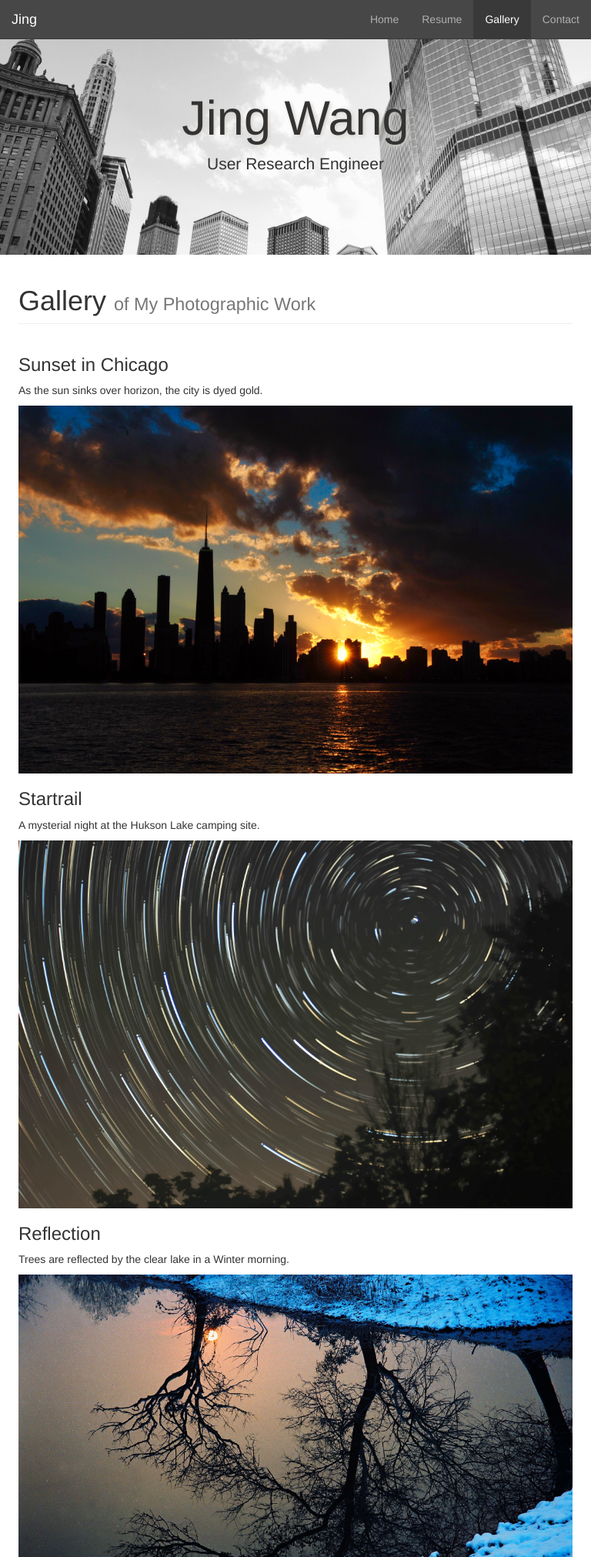
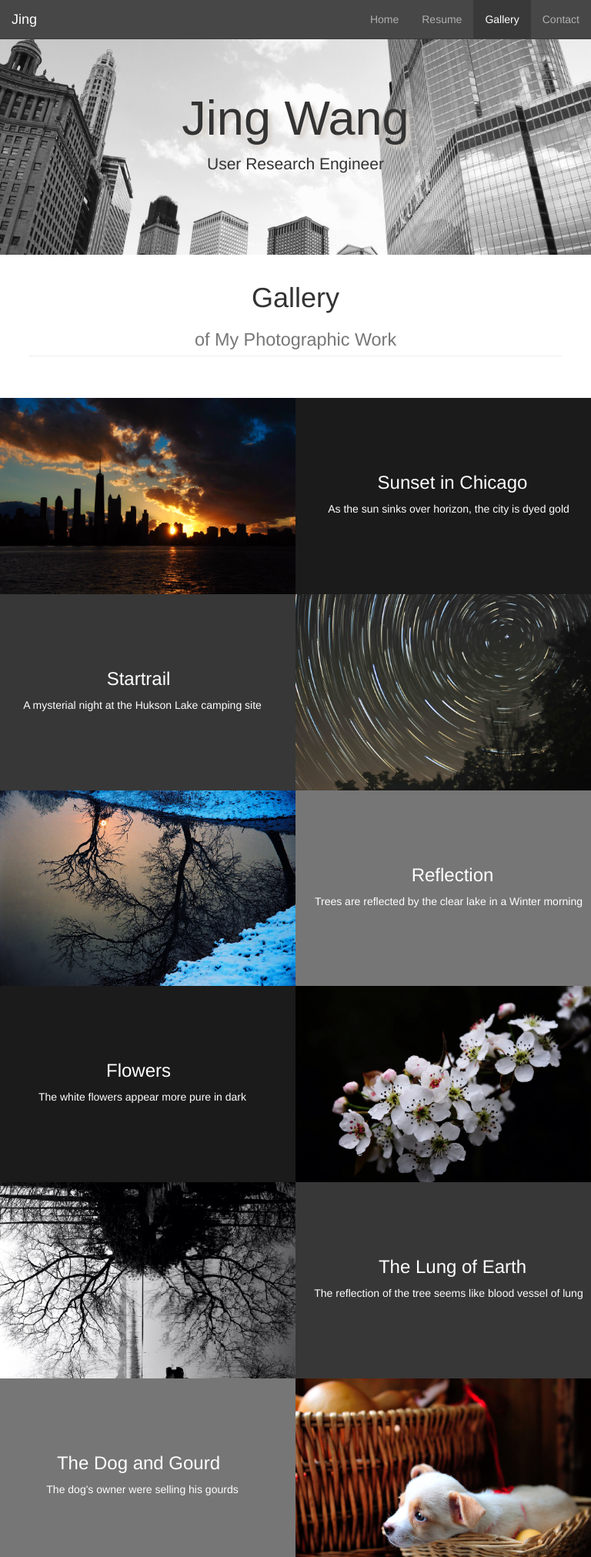
Before and after one commit to Gakun/portfolio, a Python web app: template templates/gallery.html in a window 768 px wide. Shown: the top 2023 px of the page at 77% size. Run offline with Jinja, Linux system fonts and the light colour scheme; the template is opened without the code that fills it, so the values that code supplies are empty; some libraries are stand-ins or nearby versions.

Commit message:
change gallery responsive design

```diff
--- a/static/base.css
+++ b/static/base.css
@@ -20,7 +20,8 @@ header .jumbotron{
 }
 
 header .jumbotron h1{
-    text-shadow: 2px 2px 5px #D6D1CB;
+    text-shadow: 5px 5px 5px #D6D1CB;
+    font-family: "futura", sans-serif;
 }
 
 /*footer css*/
--- a/static/gallery.css
+++ b/static/gallery.css
@@ -1,3 +1,81 @@
+@media(max-width: 768px){
+.gallery{
+    padding-left: 0;
+    padding-right: 0;
+}
+
+.gallery .page-header{
+    text-align: center;
+}
+
+.gallery .page-header small{
+    display: block;
+    margin-top: 1em;
+}
+.description{
+    text-align: center;
+    padding-bottom: 1em;
+
+}
+
+.description{
+    padding-top: 10%;
+    color: white;
+}
+
+.grey-first{
+    background-color: #1B1B1B;
+}
+
+.grey-second{
+    background-color: #373737;
+}
+
+.grey-third{
+    background-color: #767676;
+}
+
+}
+
+
+@media (min-width: 768px) and (max-width: 992px){
+
+.gallery{
+    width: 100%;
+    padding-left: 0;
+    padding-right: 0;
+
+}
+
+.gallery .page-header{
+    width: 90%;
+    margin: auto;
+    margin-top: 1em;
+    margin-bottom: 1.5em;
+    text-align: center;
+}
+
+.description{
+    padding-top: 10%;
+    color: white;
+}
+
+.grey-first{
+    background-color: #1B1B1B;
+}
+
+.grey-second{
+    background-color: #373737;
+}
+
+.grey-third{
+    background-color: #767676;
+}
+
+}
+
+@media (min-width: 992px){
 .gallery{
     margin-bottom: 40px;
 }
+}
--- a/static/index.css
+++ b/static/index.css
@@ -72,7 +72,7 @@
 
   .detail .text{
     position:relative;
-    top: 4em;
+    top: 4.5em;
   }
 
   .right h3, .right p{
--- a/templates/gallery.html
+++ b/templates/gallery.html
@@ -14,30 +14,34 @@
     </div>
 
     <div class="row">
-        <div class="col-md-4 portfolio-item">
-            <h3>
-                Sunset in Chicago
-            </h3>
-            <p>As the sun sinks over horizon, the city is dyed gold.</p>
-            <a href="static/gallery/1.jpg">
+        <div class="col-sm-12 col-md-4 portfolio-item grey-first">
+            <div class="right description">
+                <h3>Sunset in Chicago</h3>
+                <p>As the sun sinks over horizon, the city is dyed gold</p>
+            </div>
+            <a class="left" href="static/gallery/1.jpg">
                 <img class="img-responsive" src="static/gallery/1.jpg" alt="sunset">
             </a>
         </div>
-        <div class="col-md-4 portfolio-item">
+        <div class="col-sm-12 col-md-4 portfolio-item grey-second">
+            <div class="left description">
                 <h3>
                     Startrail
                 </h3>
-            <p>A mysterial night at the Hukson Lake camping site.</p>
-            <a href="static/gallery/2.jpg">
+                <p>A mysterial night at the Hukson Lake camping site</p>
+            </div>
+            <a class="right" href="static/gallery/2.jpg">
                 <img class="img-responsive" src="static/gallery/2.jpg" alt="startrail">
             </a>
         </div>
-        <div class="col-md-4 portfolio-item">
+        <div class="col-sm-12 col-md-4 portfolio-item grey-third">
+            <div class="right description">
                 <h3>
                     Reflection
                 </h3>
-            <p>Trees are reflected by the clear lake in a Winter morning.</p>
-            <a href="static/gallery/3.jpg">
+                <p>Trees are reflected by the clear lake in a Winter morning</p>
+            </div>
+            <a class="left" href="static/gallery/3.jpg">
                 <img class="img-responsive" src="static/gallery/3.jpg" alt="reflection">
             </a>
         </div>
@@ -46,30 +50,36 @@
 
     <!-- Projects Row -->
     <div class="row">
-        <div class="col-md-4 portfolio-item">
+        <div class="col-sm-12 col-md-4 portfolio-item grey-first">
+            <div class="left description">
                 <h3>
                     Flowers
                 </h3>
-            <p>The white flowers appear more pure in dark.</p>
-            <a href="static/gallery/4.jpg">
+                <p>The white flowers appear more pure in dark</p>
+            </div>
+            <a class="right" href="static/gallery/4.jpg">
                 <img class="img-responsive" src="static/gallery/4.jpg" alt="flowers">
             </a>
         </div>
-        <div class="col-md-4 portfolio-item">
+        <div class="col-sm-12 col-md-4 portfolio-item grey-second">
+            <div class="right description">
                 <h3>
                     The Lung of Earth
                 </h3>
                 <p>The reflection of the tree seems like blood vessel of lung</p>
-            <a href="static/gallery/5.jpg">
+            </div>
+            <a class="left" href="static/gallery/5.jpg">
                 <img class="img-responsive" src="static/gallery/5.jpg" alt="lung">
             </a>
         </div>
-        <div class="col-md-4 portfolio-item">
+        <div class="col-sm-12 col-md-4 portfolio-item grey-third">
+            <div class="left description">
                 <h3>
                     The Dog and Gourd
                 </h3>
-            <p>The dog's owner were selling his gourds.</p>
-            <a href="static/gallery/6.jpg">
+                <p>The dog's owner were selling his gourds</p>
+            </div>
+            <a class="right" href="static/gallery/6.jpg">
                 <img class="img-responsive" src="static/gallery/6.jpg" alt="dog">
             </a>
         </div>
@@ -77,30 +87,36 @@
 
     <!-- Projects Row -->
     <div class="row">
-        <div class="col-md-4 portfolio-item">
+        <div class="col-sm-12 col-md-4 portfolio-item grey-first">
+            <div class="right description">
                 <h3>
                     Temple
                 </h3>
-            <p>The most famous temple in Dujiangyan, China.</p>
-            <a href="static/gallery/7.jpg">
+                <p>The most famous temple in Dujiangyan, China</p>
+            </div>
+            <a class="left" href="static/gallery/7.jpg">
                 <img class="img-responsive" src="static/gallery/7.jpg" alt="temple">
             </a>
         </div>
-        <div class="col-md-4 portfolio-item">
+        <div class="col-sm-12 col-md-4 portfolio-item grey-second">
+            <div class="left description">
                 <h3>
                     Gakun
                 </h3>
-            <p>Gakun is a three-years old cat coming from China.</p>
-            <a href="static/gallery/8.jpg">
+                <p>Gakun is a three-years old cat coming from China</p>
+            </div>
+            <a class="right" href="static/gallery/8.jpg">
                 <img class="img-responsive" src="static/gallery/8.jpg" alt="gakun">
             </a>
         </div>
-        <div class="col-md-4 portfolio-item">
+        <div class="col-sm-12 col-md-4 portfolio-item grey-third">
+            <div class="right description">
                 <h3>
-                Water Fall
+                    Waterfall
                 </h3>
-            <p>The biggest water fall in the Valley of Jiuzhai, China.</p>
-            <a href="static/gallery/9.jpg">
+                <p>The biggest water fall in the Valley of Jiuzhai, China</p>
+            </div>
+            <a class="left" href="static/gallery/9.jpg">
                 <img class="img-responsive" src="static/gallery/9.jpg" alt="fall">
             </a>
         </div>
```
Lines whose indentation alone changed are shown as unchanged.
